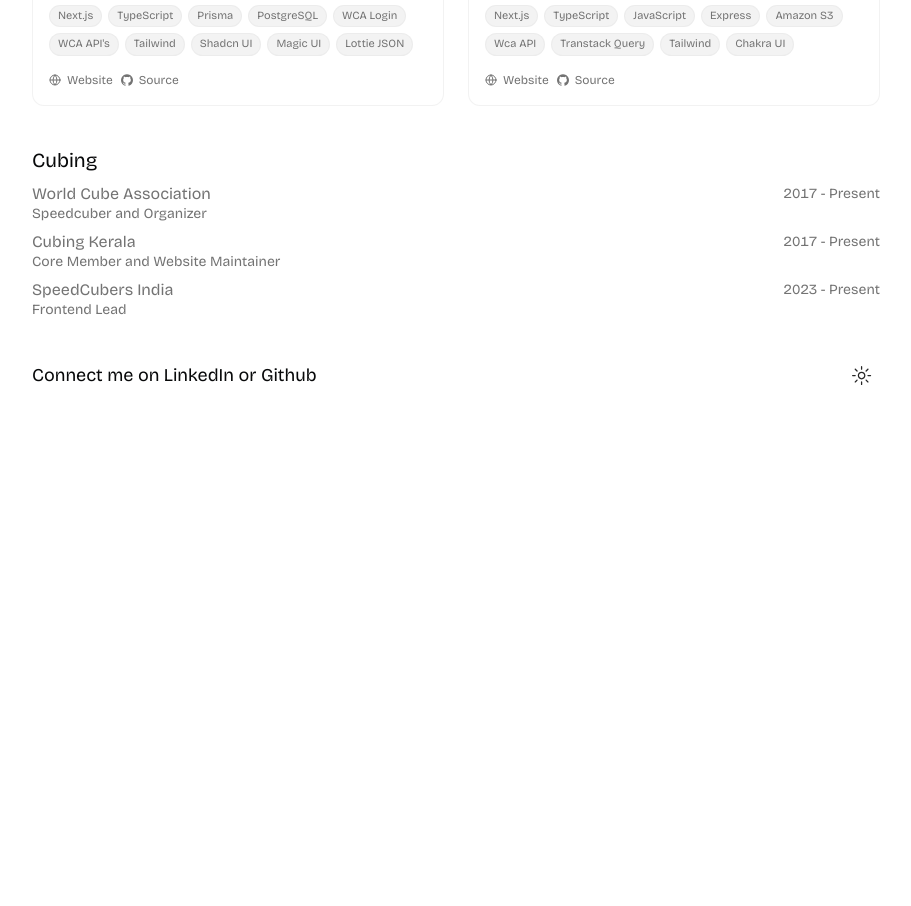
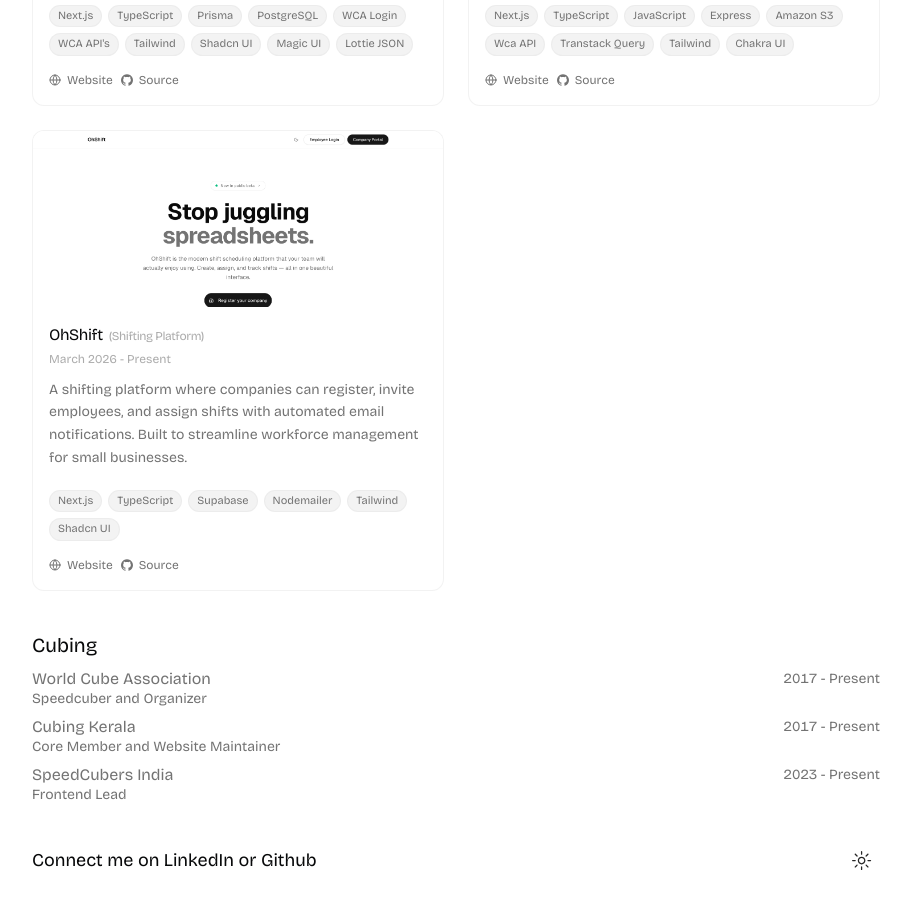
Before and after one commit to allenjohn07/portfolio, a Next.js app: page / in a window 1280 px wide. Shown: the part 1320-2226 px from the top of the page, without its empty margins (184-1095 px from the left). Before the commit the page ends 1816 px from the top, so only its background shows below. Built offline with nearby package versions, Linux system fonts and the light colour scheme.

Commit message:
feat: add OhShift project to portfolio

```diff
--- a/src/data/resume.tsx
+++ b/src/data/resume.tsx
@@ -173,6 +173,38 @@ export const DATA = {
       width: 1080,
       height: 1080,
     },
+    {
+      title: "OhShift",
+      subtitle: "Shifting Platform",
+      href: "https://ohshift.vercel.app/",
+      dates: "March 2026 - Present",
+      active: true,
+      description:
+        "A shifting platform where companies can register, invite employees, and assign shifts with automated email notifications. Built to streamline workforce management for small businesses.",
+      technologies: [
+        "Next.js",
+        "TypeScript",
+        "Supabase",
+        "Nodemailer",
+        "Tailwind",
+        "Shadcn UI",
+      ],
+      links: [
+        {
+          type: "Website",
+          href: "https://ohshift.vercel.app/",
+          icon: <Icons.globe className="size-3" />,
+        },
+        {
+          type: "Source",
+          href: "https://github.com/allenjohn07/OhShift",
+          icon: <Icons.github className="size-3" />,
+        },
+      ],
+      image: "/OhShift.png",
+      width: 1080,
+      height: 1080,
+    },
   ],
   cubing: [
     {
```
Also changed, not shown: public/OhShift.png (added).
